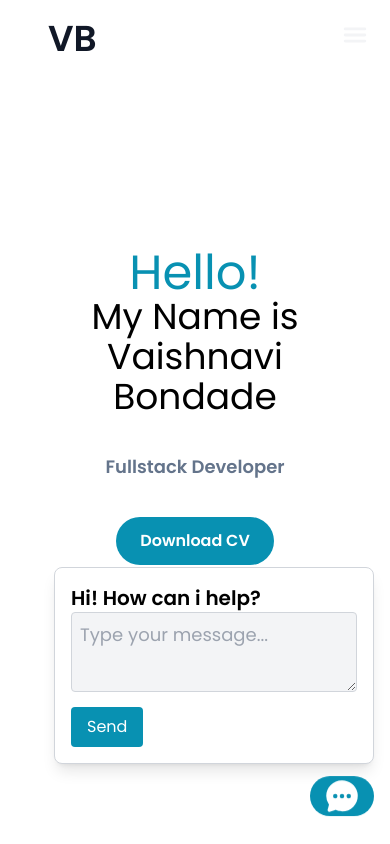
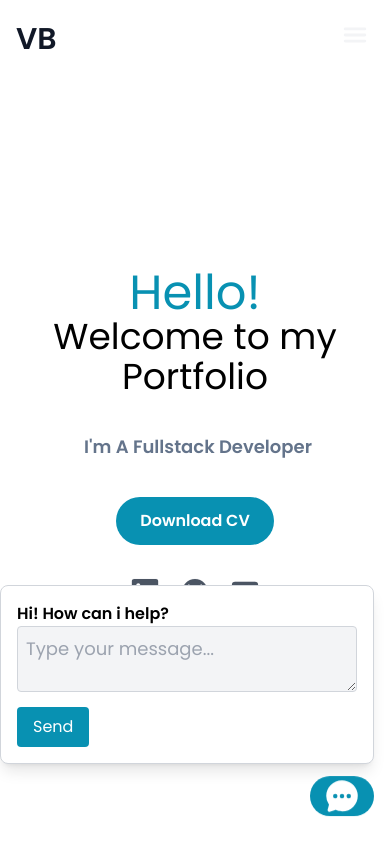
Before and after one commit to vaishnavibondade1/portfolio, a React (Vite) app: page / in a window 390 px wide. Both pictures are taken after a click on the button 342 px from the left and 794 px from the top of the page. Shown: the top 844 px of the page. Built offline with nearby package versions, Linux system fonts and the light colour scheme.

Commit message:
12th commit

```diff
--- a/src/components/Bot.jsx
+++ b/src/components/Bot.jsx
@@ -32,11 +32,11 @@ const Bot = () => {
           initial={{ opacity: 0, y: -20 }}
           animate={{ opacity: 1, y: 0 }}
           exit={{ opacity: 0, y: -20 }}
-          className="fixed bottom-20 sm:right-8 right-4 z-[998] bg-white shadow-lg w-80 h-50 rounded-lg p-4 border border-gray-300"
+          className="fixed bottom-20 sm:right-8 right-4 z-[998] bg-white shadow-lg w-25 h-30 md:w-80 md:h-50 rounded-lg p-4 border border-gray-300"
         >
-          <h2 className="text-xl font-semibold">Hi! How can i help?</h2>
+          <h2 className="md:text-xl font-semibold">Hi! How can i help?</h2>
           <textarea
-            className="w-full h-20 p-2 border border-gray-300 rounded bg-gray-100"
+            className="w-full h-30 p-2 border border-gray-300 rounded bg-gray-100"
             placeholder="Type your message..."
           />
           <a href="#contact">   <button  onClick={toggleChat} className="mt-2 bg-cyan-600 text-white px-4 py-2 rounded">
--- a/src/components/Contact.jsx
+++ b/src/components/Contact.jsx
@@ -15,7 +15,7 @@ const Contact = () => {
     initial={{ y: -80, opacity: 0 }}
     whileInView={{ y: 0, opacity: 1 }}
     transition={{ duration: 2 }}
-    id="contact" className="min-h-screen px-4 text-white pt-28">
+    id="contact" className="min-h-screen px-6 text-white pt-28 mb-8">
       <div className="text-center">
       <h3 className="text-4xl font-semibold">
         <span className="text-gray-900">CONTACT</span>
--- a/src/components/Hero.jsx
+++ b/src/components/Hero.jsx
@@ -35,14 +35,14 @@ const Hero = () => {
               Hello!
               <br />
             </span>
-            My Name is <span>Vaishnavi Bondade</span>
+            Welcome to my <span>Portfolio</span>
           </motion.h1>
           <motion.h4
           initial={{ x: -80, opacity: 0 }}
           whileInView={{ x: 0, opacity: 1 }}
           transition={{ duration: 2 }}
-          className="md:text-2xl text-lg md:leading-normal leading-5 mt-1 font-bold text-slate-500">
-            Fullstack Developer
+          className="md:text-2xl text-lg md:leading-normal leading-5 ml-1.5 font-bold text-slate-500">
+           I'm A Fullstack Developer
           </motion.h4>
           <motion.a
                                           initial={{ x: -80, opacity: 0 }}
--- a/src/components/Navbar.jsx
+++ b/src/components/Navbar.jsx
@@ -23,9 +23,9 @@ const Navbar = () => {
       }`}
     >
       <div className="flex items-center justify-between">
-        <div className="mx-12">
+        <div className="mx-4 md:mx-12">
           <a  href="#home">
-          <h4 className="text-4xl uppercase font-bold text-gray-900">
+          <h4 className="text-3xl md:text-4xl uppercase font-bold text-gray-900">
             V<span className="text-gray-900">B</span>
           </h4>
           </a>
--- a/src/components/Project.jsx
+++ b/src/components/Project.jsx
@@ -58,11 +58,7 @@ const Project = () => {
         name: "Portfolio-css-js",
         github_link: "",
         live_link: "https://portfoliovb23.netlify.app/",  },
-        {
-          img: project9,
-          name: "dribblesvb",
-          github_link: "",
-          live_link: "https://dribbblesvb.netlify.app/",  },
+
   ];
 
 
```
